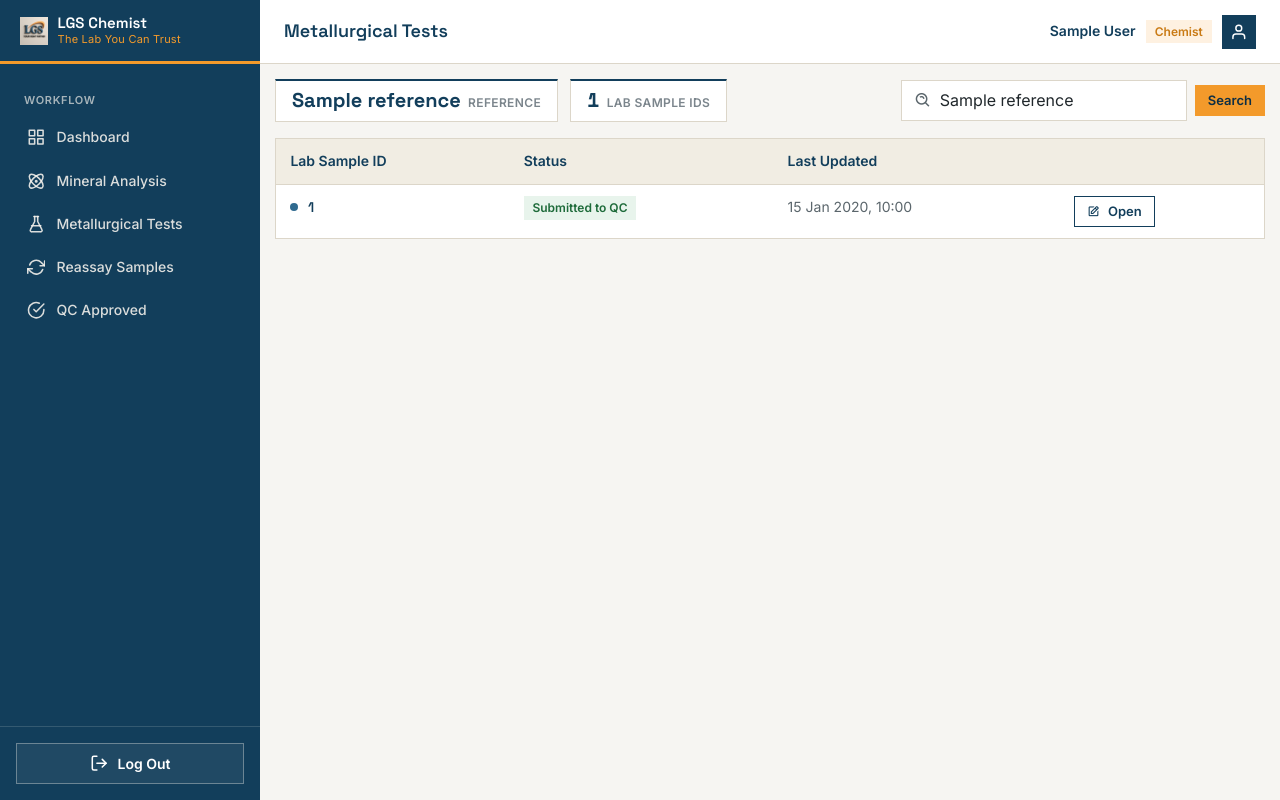
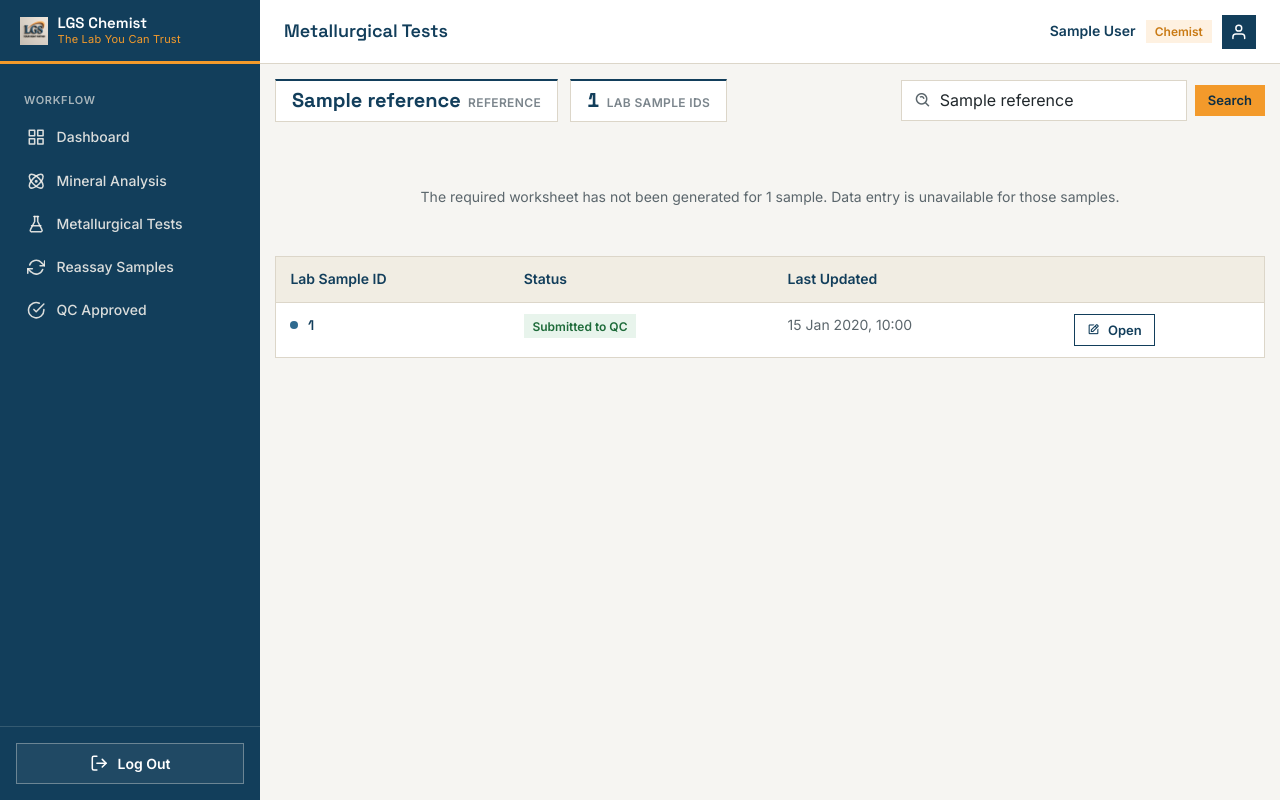
Before and after one commit to AudoWrld/lgs_website, a Django app: template chemist/templates/chemist/metallurgical_tests_samples.html in a window 1280 px wide. Run offline with Django 5.2, Linux system fonts and the light colour scheme; a user stored in the database is signed in; tables that the repository leaves empty hold one stand-in row (values such as "Sample post"); the template is opened without the code that fills it: most values are stand-ins (such as "Sample title", 1, 10 or a date in 2020).

Commit message:
Update templates: add empty state messages for missing worksheets and modify table headers

```diff
--- a/chemist/templates/chemist/metallurgical_tests_samples.html
+++ b/chemist/templates/chemist/metallurgical_tests_samples.html
@@ -35,6 +35,12 @@
     <button type="submit" class="btn btn-primary btn-sm">Search</button>
   </form>
 </div>
+
+{% if worksheet_missing_count %}
+<div class="empty-state">
+  <p>The required worksheet has not been generated for {{ worksheet_missing_count }} sample{{ worksheet_missing_count|pluralize }}. Data entry is unavailable for those samples.</p>
+</div>
+{% endif %}
 
 <div class="card list-card">
   {% if not submission %}
--- a/chemist/templates/chemist/mineral_analysis_samples.html
+++ b/chemist/templates/chemist/mineral_analysis_samples.html
@@ -52,6 +52,11 @@
   <div class="empty-state">
     <span class="empty-state-icon"><i class='bx bx-error' aria-hidden="true"></i></span>
     <p>No submission found for reference '{{ reference }}'.</p>
+  </div>
+  {% elif worksheet_missing %}
+  <div class="empty-state">
+    <span class="empty-state-icon"><i class='bx bx-error' aria-hidden="true"></i></span>
+    <p>The Mineral Analysis worksheet has not been generated for this submission. Data entry is unavailable.</p>
   </div>
   {% elif items %}
   <div class="table-wrap">
--- a/chemist/templates/chemist/qc_approved.html
+++ b/chemist/templates/chemist/qc_approved.html
@@ -46,7 +46,7 @@
           <th>Reference</th>
           <th>Status</th>
           <th>Approved / Updated</th>
-          <th></th>
+          <th>Action</th>
         </tr>
       </thead>
       <tbody>
```
